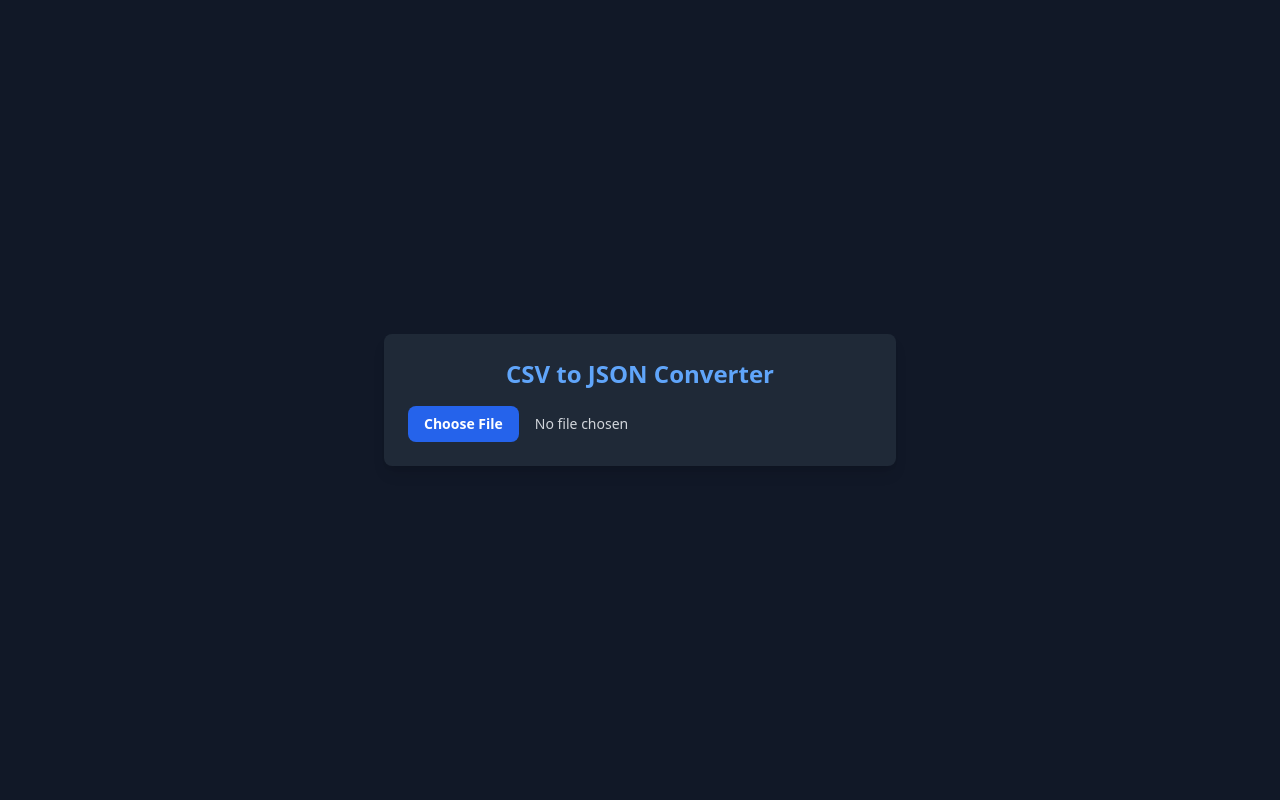
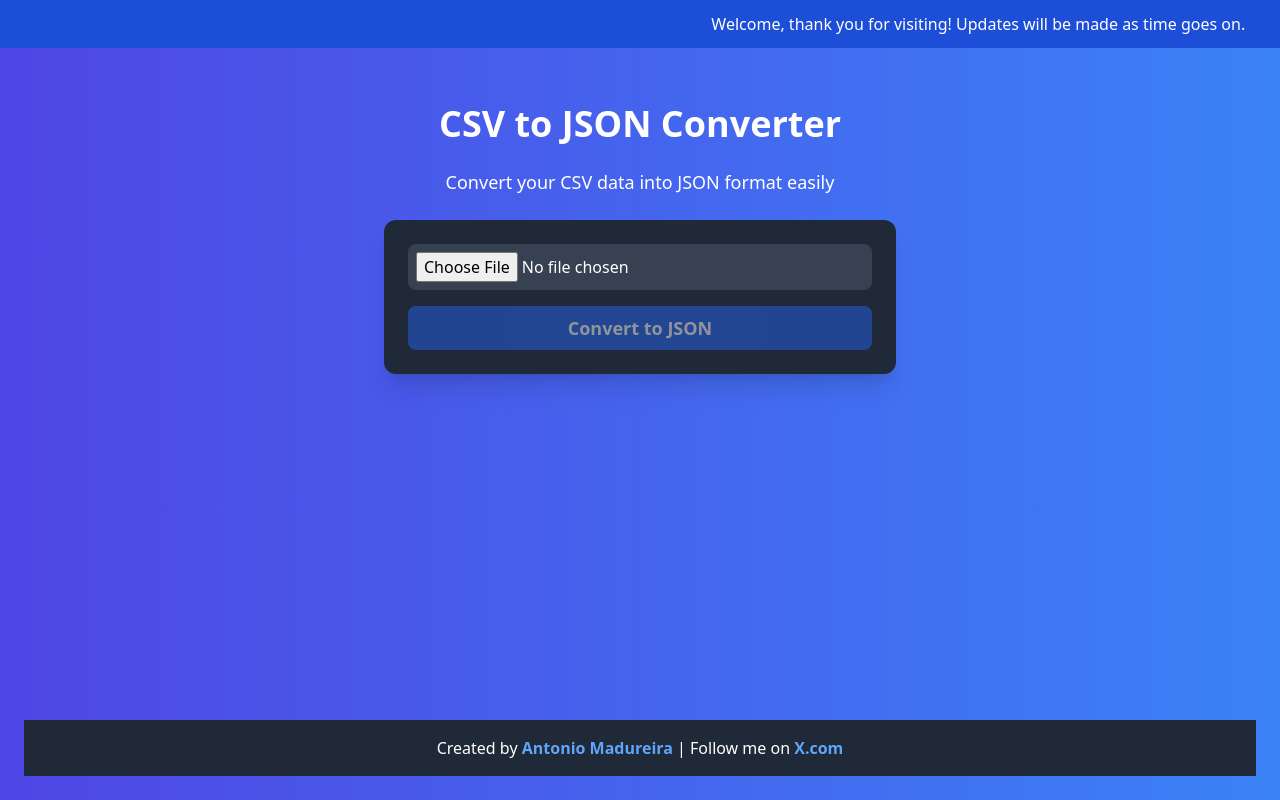
Before and after one commit to AntonioMadureira22/csvtojson2, a React (Create React App) app: page / in a window 1280 px wide. Built offline with nearby package versions, Linux system fonts and the light colour scheme.

Commit message:
changed up styling added more features

```diff
--- a/src/components/Converter.js
+++ b/src/components/Converter.js
@@ -1,64 +1,132 @@
-import React, { useState } from "react";
-import Papa from "papaparse";
-import { saveAs } from "file-saver";
+import React, { useState } from 'react';
 
-const Converter = () => {
+const App = () => {
+  const [csvData, setCsvData] = useState(null);
+  const [isLoading, setIsLoading] = useState(false);
   const [jsonData, setJsonData] = useState(null);
+  const [downloadReady, setDownloadReady] = useState(false); // New state for download ready message
 
-  const handleFileUpload = (event) => {
-    const file = event.target.files[0];
-
-    if (file) {
-      Papa.parse(file, {
-        header: true,
-        dynamicTyping: true,
-        complete: (result) => {
-          setJsonData(result.data);
-        },
-      });
+  // Handle CSV file upload
+  const handleFileChange = (e) => {
+    const file = e.target.files[0];
+    if (file && file.type === 'text/csv') {
+      setCsvData(file);
+      setJsonData(null);  // Reset json data when a new file is selected
+      setDownloadReady(false); // Reset download ready message when new file is selected
+    } else {
+      alert('Please upload a valid CSV file');
     }
   };
 
-  const handleDownload = () => {
-    if (!jsonData) return;
-    const jsonBlob = new Blob([JSON.stringify(jsonData, null, 2)], {
-      type: "application/json",
+  // Convert CSV to JSON
+  const convertCsvToJson = () => {
+    if (!csvData) return;
+
+    setIsLoading(true);  // Start loading state
+    const reader = new FileReader();
+
+    reader.onload = () => {
+      const text = reader.result;
+      const rows = text.split('\n').map(row => row.split(','));
+
+      const keys = rows[0];
+      const json = rows.slice(1).map(row => {
+        return keys.reduce((acc, key, index) => {
+          acc[key] = row[index];
+          return acc;
+        }, {});
       });
-    saveAs(jsonBlob, "converted.json");
+
+      setJsonData(json);
+      setIsLoading(false);  // End loading state
+      setDownloadReady(true); // Set download ready message
+    };
+
+    reader.readAsText(csvData);
+  };
+
+  // Download JSON file
+  const downloadJson = () => {
+    const jsonStr = JSON.stringify(jsonData, null, 2);
+    const blob = new Blob([jsonStr], { type: 'application/json' });
+    const link = document.createElement('a');
+    link.href = URL.createObjectURL(blob);
+    link.download = 'converted-data.json';
+    link.click();
   };
 
   return (
-    <div className="flex flex-col items-center justify-center min-h-screen bg-gray-900 text-white p-4">
-      <div className="bg-gray-800 p-6 rounded-lg shadow-lg max-w-lg w-full">
-        <h2 className="text-2xl font-bold text-center mb-4 text-blue-400">
-          CSV to JSON Converter
-        </h2>
+    <div className="min-h-screen flex flex-col justify-between bg-gradient-to-r from-indigo-600 to-blue-500 text-white p-6">
 
+      {/* Banner with moving text */}
+      <div className="bg-blue-700 text-white p-3 fixed top-0 left-0 w-full overflow-hidden z-10">
+        <div className="animate-marquee whitespace-nowrap">
+          Welcome, thank you for visiting! Updates will be made as time goes on.
+        </div>
+      </div>
+
+      <div className="text-center max-w-lg w-full mx-auto flex-grow mt-20"> {/* Added margin-top */}
+        <h1 className="text-4xl font-bold mb-6">CSV to JSON Converter</h1>
+        <p className="mb-6 text-lg">Convert your CSV data into JSON format easily</p>
+
+        <div className="bg-gray-800 p-6 rounded-xl shadow-xl w-full">
           <input
             type="file"
             accept=".csv"
-          onChange={handleFileUpload}
-          className="block w-full text-sm text-gray-300
-                     file:mr-4 file:py-2 file:px-4
-                     file:rounded-lg file:border-0
-                     file:text-sm file:font-semibold
-                     file:bg-blue-600 file:text-white
-                     hover:file:bg-blue-700 cursor-pointer"
+            onChange={handleFileChange}
+            className="mb-4 p-2 bg-gray-700 text-white rounded-lg w-full"
           />
 
-        {jsonData && (
           <button
-            onClick={handleDownload}
-            className="mt-4 w-full bg-blue-500 hover:bg-blue-700
-                      text-white font-bold py-2 px-4 rounded-lg transition
-                      duration-300"
+            onClick={convertCsvToJson}
+            className="w-full py-2 bg-blue-600 rounded-lg hover:bg-blue-700 text-lg font-semibold disabled:opacity-50"
+            disabled={isLoading || !csvData}
+          >
+            {isLoading ? 'Converting...' : 'Convert to JSON'}
+          </button>
+
+          {/* Show message when conversion is complete */}
+          {downloadReady && !isLoading && (
+            <p className="mt-4 text-green-500 font-semibold">Ready to be downloaded!</p>
+          )}
+
+          {/* Show download button when JSON is ready */}
+          {jsonData && !isLoading && downloadReady && (
+            <button
+              onClick={downloadJson}
+              className="mt-6 w-full py-2 bg-green-500 rounded-lg hover:bg-green-600 text-lg font-semibold"
             >
               Download JSON
             </button>
           )}
         </div>
       </div>
+
+      {/* Footer */}
+      <footer className="bg-gray-800 p-4 text-center text-white">
+        <p>
+          Created by
+          <a
+            href="https://your-portfolio-website.com"
+            target="_blank"
+            rel="noopener noreferrer"
+            className="font-semibold text-blue-400 hover:underline"
+          >
+            {' '} Antonio Madureira
+          </a>
+          {' '}| Follow me on
+          <a
+            href="https://twitter.com/your-twitter-handle"
+            target="_blank"
+            rel="noopener noreferrer"
+            className="font-semibold text-blue-400 hover:underline"
+          >
+           {' '} X.com
+          </a>
+        </p>
+      </footer>
+    </div>
   );
 };
 
-export default Converter;
+export default App;
--- a/tailwind.config.js
+++ b/tailwind.config.js
@@ -1,8 +1,19 @@
-/** @type {import('tailwindcss').Config} */
-export default {
-  content: ["./src/**/*.{js,jsx,ts,tsx}"],
+module.exports = {
+  content: [
+    "./src/**/*.{html,js,jsx,ts,tsx}",
+  ],
   theme: {
-    extend: {},
+    extend: {
+      animation: {
+        marquee: 'marquee 15s linear infinite',
+      },
+      keyframes: {
+        marquee: {
+          '0%': { transform: 'translateX(100%)' },
+          '100%': { transform: 'translateX(-100%)' },
+        },
+      },
+    },
   },
   plugins: [],
-};
+}
```
Lines whose indentation alone changed are shown as unchanged.
